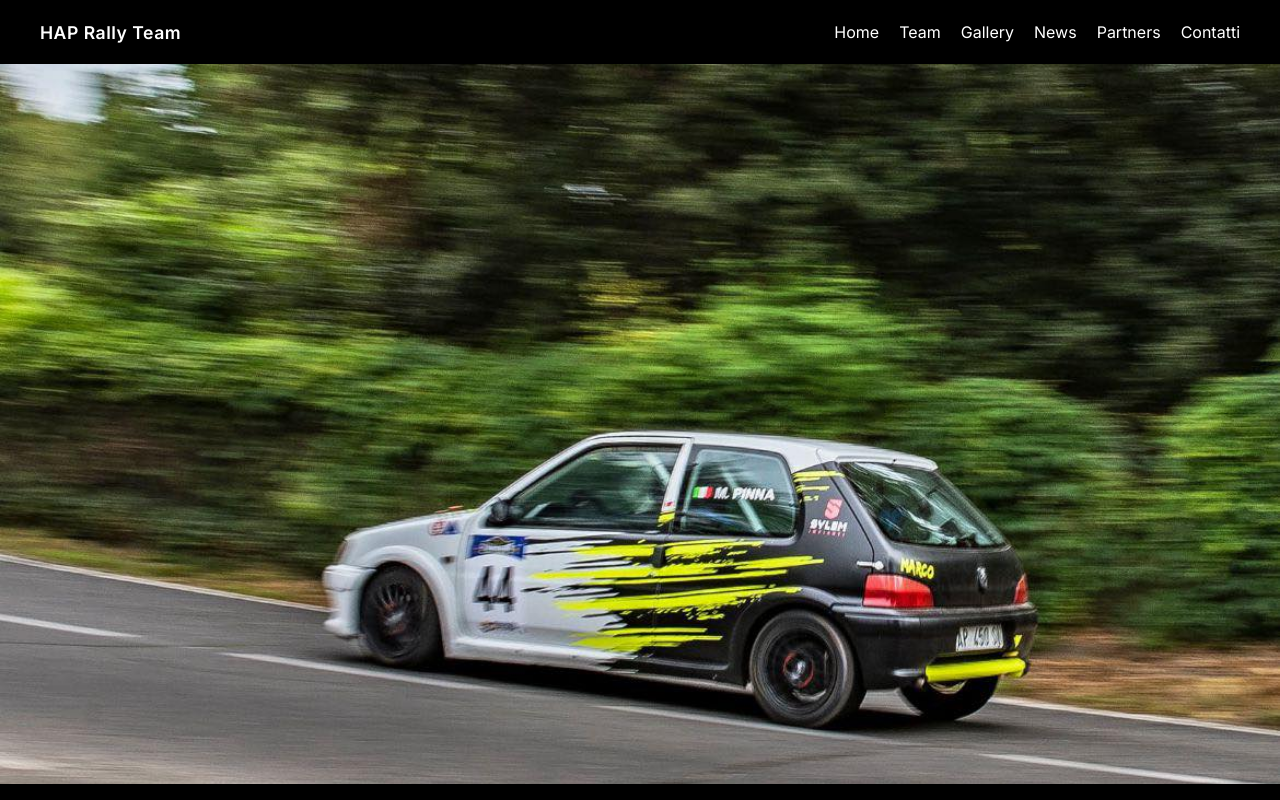
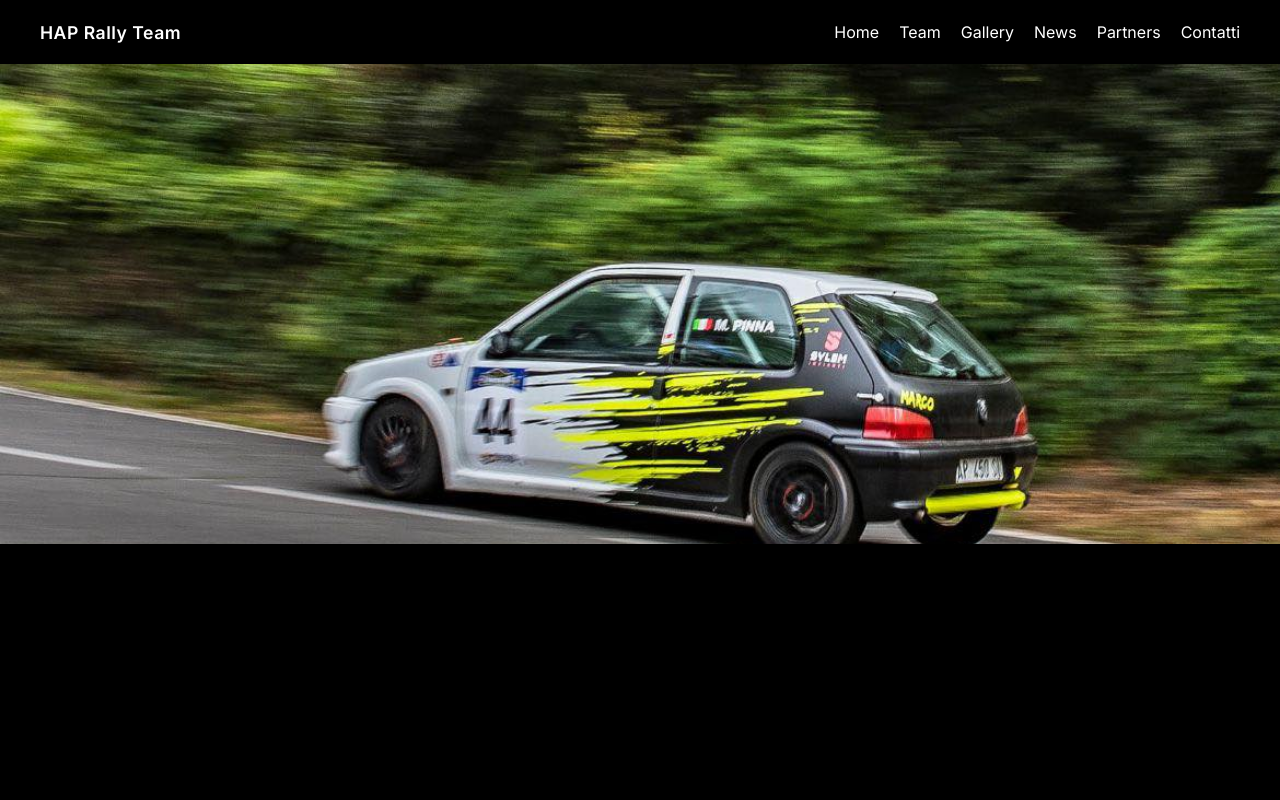
Before and after one commit to GioeleFriggia/hap-rally-js--1--main, a Next.js app: page / in a window 1280 px wide. Shown: the top 800 px of the page. Built offline with nearby package versions, Linux system fonts and the light colour scheme.

Commit message:
aggiunta favicon HAP

```diff
--- a/app/layout.js
+++ b/app/layout.js
@@ -1,3 +1,4 @@
+// app/layout.js
 import "../components/Navbar.css";
 import "../styles/globals.css";
 
@@ -6,6 +7,18 @@ import Navbar from "@/components/Navbar";
 export const metadata = {
   title: "HAP Rally Team",
   description: "Sito ufficiale del team rally",
+  // ✅ Favicon & icone
+  icons: {
+    icon: [
+      { url: "/favicon.ico" }, // metti un file in public/favicon.ico
+      { url: "/foto/Navigatore.png", type: "image/png", sizes: "32x32" }, // fallback se non hai l'ico
+    ],
+    apple: [
+      { url: "/foto/Navigatore.png", sizes: "180x180", type: "image/png" },
+    ],
+  },
+  // (opzionale ma utile)
+  metadataBase: new URL("https://hap-rally-js--1--main.vercel.app"),
 };
 
 export default function RootLayout({ children }) {
--- a/components/Hero.jsx
+++ b/components/Hero.jsx
@@ -6,18 +6,23 @@ export default function Hero() {
   return (
     <section id="hero" className="hero">
       {/* Immagine principale */}
-      <div className="hero__media">
+      <div
+        className="hero__media"
+        style={{ position: "relative", width: "100%", minHeight: "60vh" }}
+      >
         <Image
-          src="/foto/HomePage.jpg
-          "
+          src="/foto/HomePage.jpg"
           alt="Auto rally in azione"
           fill
+          sizes="100vw"
           priority
+          unoptimized
           className="hero__img"
-          sizes="100vw"
+          style={{ objectFit: "cover" }}
         />
       </div>
-      {/* Testo centrale
+
+      {/* Testo centrale (se vuoi riattivarlo, togli i commenti)
       <div className="hero__overlay">
         <div className="hero__content">
           <h1 className="hero__title">HAP RALLY TEAM</h1>
@@ -25,7 +30,8 @@ export default function Hero() {
             Passione, velocità e adrenalina pura.
           </p>
         </div>
-      </div> */}
+      </div>
+      */}
     </section>
   );
 }
```
Also changed, not shown: 1 other file (tests, documents, lock files or other folders).
